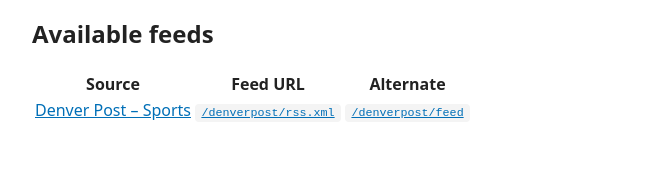
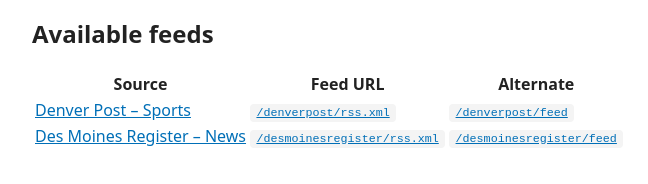
Before and after one commit to churchs19/netlify-rss-builder, a website: page public/index.html in a window 1280 px wide. Shown: the part 172-356 px from the top of the page, without its empty margins (308-956 px from the left). Drawn offline with Linux system fonts and the light colour scheme.

Commit message:
Package updates and added Des Moines Register to index

```diff
--- a/package.json
+++ b/package.json
@@ -13,6 +13,6 @@
   "dependencies": {
     "@netlify/blobs": "^10.7.13",
     "@netlify/functions": "^5.3.0",
-    "node-html-parser": "^7.1.0"
+    "node-html-parser": "^9.0.1"
   }
 }
--- a/public/index.html
+++ b/public/index.html
@@ -64,6 +64,26 @@
             <a href="/denverpost/feed"><code>/denverpost/feed</code></a>
           </td>
         </tr>
+        <tr>
+          <td>
+            <a
+              href="https://www.desmoinesregister.com/news/"
+              target="_blank"
+              rel="noopener"
+              >Des Moines Register – News</a
+            >
+          </td>
+          <td>
+            <a href="/desmoinesregister/rss.xml"
+              ><code>/desmoinesregister/rss.xml</code></a
+            >
+          </td>
+          <td>
+            <a href="/desmoinesregister/feed"
+              ><code>/desmoinesregister/feed</code></a
+            >
+          </td>
+        </tr>
       </tbody>
     </table>
   </body>
```
Also changed, not shown: 1 other file.
